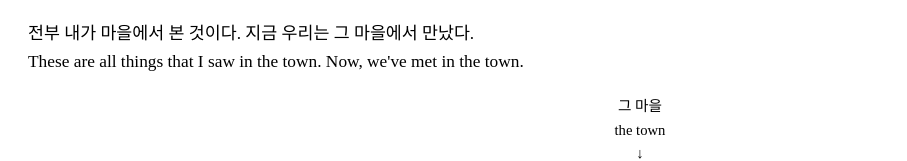
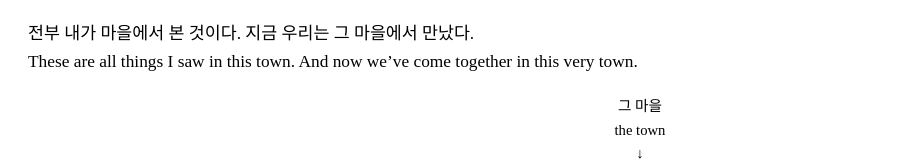
Before and after one commit to yawnn9999/ansqhdd, a plain HTML site: page livingroom.html in a window 1280 px wide. Shown: the top 161 px of the page, without its empty margins (0-907 px from the left). Drawn offline with Linux system fonts and the light colour scheme; a web font is replaced by a local one.

Commit message:
Update livingroom.html

```diff
--- a/livingroom.html
+++ b/livingroom.html
@@ -115,7 +115,7 @@
 
 <body>
       <div>
-          <div id="list">전부 내가 마을에서 본 것이다. 지금 우리는 그 마을에서 만났다.<br>These are all things that I saw in the town. Now, we've met in the town.</div>
+          <div id="list">전부 내가 마을에서 본 것이다. 지금 우리는 그 마을에서 만났다.<br>These are all things I saw in this town. And now we’ve come together in this very town.</div>
           <div id="list2">그 마을<br>the town<br>↓</div>
       </div>
 
```
